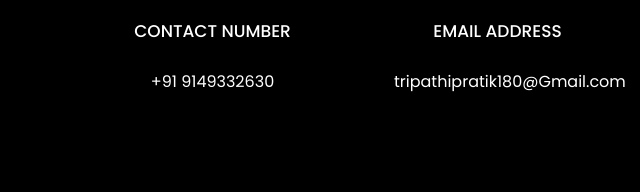
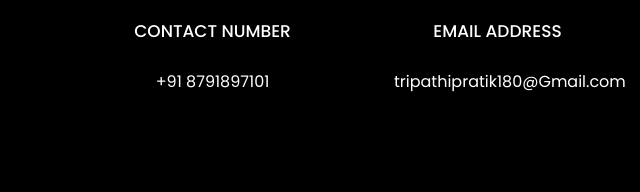
Before and after one commit to Infistudy/Prateek-portfolio-, a plain HTML site: page index.html in a window 1280 px wide. Shown: the part 5592-5784 px from the top of the page, 285-925 px from the left. Drawn offline with Linux system fonts and the light colour scheme; a script that the page names is missing; files whose address does not match are found by name.

Commit message:
Update index.html

```diff
--- a/index.html
+++ b/index.html
@@ -564,7 +564,7 @@
           			<span class="icon-phone2"></span>
           		</div>
           		<h3 class="mb-4">Contact Number</h3>
-	            <p><a href="tel://0101010101">+91 9149332630</a></p>
+	            <p><a href="tel://0101010101">+91 8791897101</a></p>
 	          </div>
           </div>
           <div class="col-md-6 col-lg-3 d-flex ftco-animate">
```
